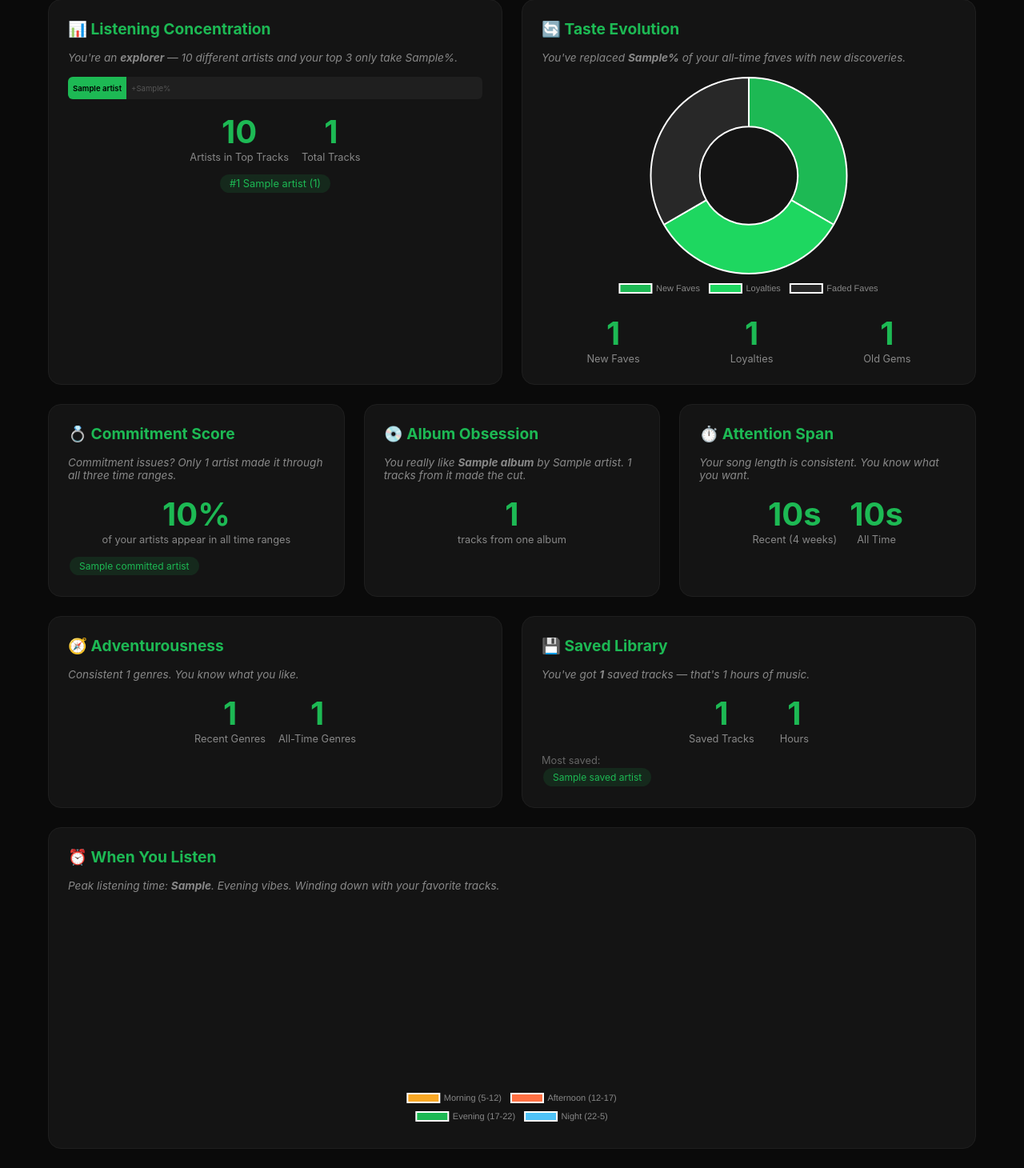
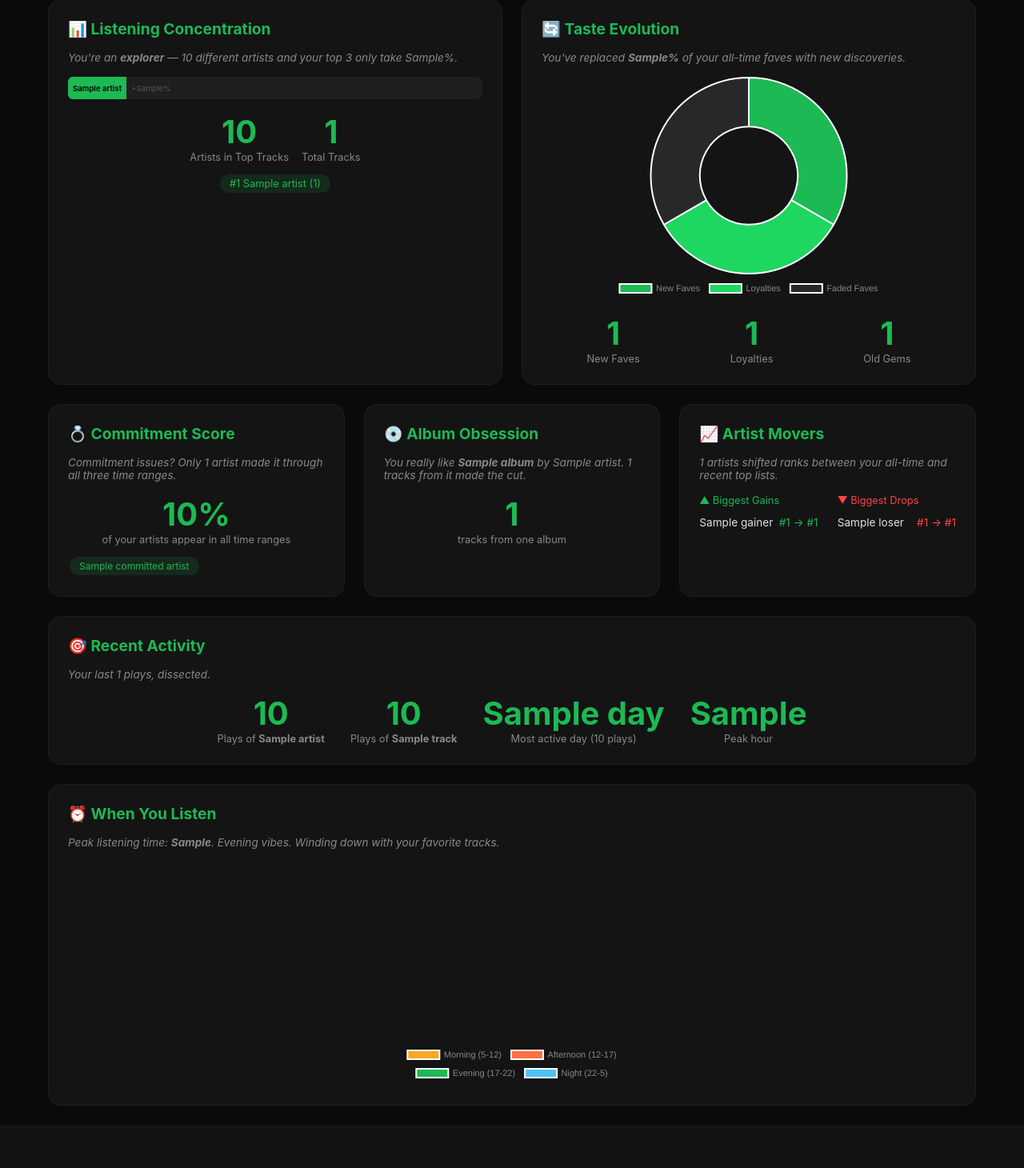
Before and after one commit to neharajbanshi1/TuneScript, a Django app: template templates/dashboard.html in a window 1280 px wide. Shown: the part 314-1774 px from the top of the page at 80% size. After the commit the page ends 1662 px from the top, so only its background shows below. Run offline with Django 5.2, Linux system fonts and the light colour scheme; tables that the repository leaves empty hold one stand-in row (values such as "Sample post"); the template is opened without the code that fills it: values that come from a table or form of the project are taken from there, most other values are stand-ins (such as "Sample title", 1, 10 or a date in 2020).

Commit message:
feat: replace adventurousness/attention/library with artist movers & recent play stats

```diff
--- a/templates/dashboard.html
+++ b/templates/dashboard.html
@@ -175,80 +175,65 @@
     </div>
 
     <div class="card">
-        <h2>⏱️ Attention Span</h2>
+        <h2>📈 Artist Movers</h2>
+        {% if artist_movers.total_movers > 0 %}
         <p class="witty-tag">
-            {% if attention_span.diff_secs > 15 %}
-                Your recent tracks are <strong>{{ attention_span.diff_secs }}s shorter</strong> than your all-time faves. TikTok brain?
-            {% elif attention_span.diff_secs < -15 %}
-                You're listening to longer songs lately. Committing to the journey.
-            {% else %}
-                Your song length is consistent. You know what you want.
+            {{ artist_movers.total_movers }} artists shifted ranks between your all-time and recent top lists.
+        </p>
+        <div style="display: flex; gap: 24px;">
+            {% if artist_movers.top_gainers %}
+            <div style="flex: 1;">
+                <p style="font-size: 0.8rem; color: #1db954; margin-bottom: 8px;">▲ Biggest Gains</p>
+                {% for m in artist_movers.top_gainers %}
+                <div style="display: flex; justify-content: space-between; padding: 4px 0; font-size: 0.85rem; border-bottom: 1px solid #1a1a1a;">
+                    <span>{{ m.name }}</span>
+                    <span style="color: #1db954;">#{{ m.old_rank }} → #{{ m.new_rank }}</span>
+                </div>
+                {% endfor %}
+            </div>
             {% endif %}
-        </p>
-        <div style="display: flex; gap: 16px; justify-content: center; text-align: center;">
-            <div>
-                <div class="stat-number">{{ attention_span.short_term_secs|floatformat:0 }}s</div>
-                <div class="stat-label">Recent (4 weeks)</div>
+            {% if artist_movers.top_losers %}
+            <div style="flex: 1;">
+                <p style="font-size: 0.8rem; color: #ff4444; margin-bottom: 8px;">▼ Biggest Drops</p>
+                {% for m in artist_movers.top_losers %}
+                <div style="display: flex; justify-content: space-between; padding: 4px 0; font-size: 0.85rem; border-bottom: 1px solid #1a1a1a;">
+                    <span>{{ m.name }}</span>
+                    <span style="color: #ff4444;">#{{ m.old_rank }} → #{{ m.new_rank }}</span>
+                </div>
+                {% endfor %}
             </div>
-            <div>
-                <div class="stat-number">{{ attention_span.long_term_secs|floatformat:0 }}s</div>
-                <div class="stat-label">All Time</div>
-            </div>
+            {% endif %}
+        </div>
+        {% else %}
+        <p class="witty-tag">Your top artists haven't moved much. Consistent taste.</p>
+        {% endif %}
+    </div>
+</div>
+
+{% if recent_plays %}
+<div class="card">
+    <h2>🎯 Recent Activity</h2>
+    <p class="witty-tag">Your last {{ recent_plays.total_plays }} plays, dissected.</p>
+    <div style="display: flex; gap: 32px; flex-wrap: wrap; justify-content: center; text-align: center;">
+        <div>
+            <div class="stat-number">{{ recent_plays.top_artist.plays }}</div>
+            <div class="stat-label">Plays of <strong>{{ recent_plays.top_artist.name }}</strong></div>
+        </div>
+        <div>
+            <div class="stat-number">{{ recent_plays.top_track.plays }}</div>
+            <div class="stat-label">Plays of <strong>{{ recent_plays.top_track.name }}</strong></div>
+        </div>
+        <div>
+            <div class="stat-number">{{ recent_plays.top_day.name }}</div>
+            <div class="stat-label">Most active day ({{ recent_plays.top_day.plays }} plays)</div>
+        </div>
+        <div>
+            <div class="stat-number">{{ recent_plays.peak_hour }}</div>
+            <div class="stat-label">Peak hour</div>
         </div>
     </div>
 </div>
-
-<div class="grid-2">
-    <div class="card">
-        <h2>🧭 Adventurousness</h2>
-        <p class="witty-tag">
-            {% if adventurousness.trend == 'expanding' %}
-                Your palette is <strong>expanding</strong> — {{ adventurousness.ranges.short_term.count }} genres now vs {{ adventurousness.ranges.long_term.count }} historically.
-            {% elif adventurousness.trend == 'narrowing' %}
-                You're <strong>honing in</strong> — {{ adventurousness.ranges.short_term.count }} genres lately vs {{ adventurousness.ranges.long_term.count }} historically.
-            {% else %}
-                Consistent {{ adventurousness.ranges.short_term.count }} genres. You know what you like.
-            {% endif %}
-        </p>
-        <div style="display: flex; gap: 16px; justify-content: center; text-align: center;">
-            <div>
-                <div class="stat-number">{{ adventurousness.ranges.short_term.count }}</div>
-                <div class="stat-label">Recent Genres</div>
-            </div>
-            <div>
-                <div class="stat-number">{{ adventurousness.ranges.long_term.count }}</div>
-                <div class="stat-label">All-Time Genres</div>
-            </div>
-        </div>
-    </div>
-
-    {% if library_stats %}
-    <div class="card">
-        <h2>💾 Saved Library</h2>
-        <p class="witty-tag">
-            You've got <strong>{{ library_stats.total_tracks }}</strong> saved tracks — that's {{ library_stats.total_hours }} hours of music.
-        </p>
-        <div style="display: flex; gap: 32px; align-items: center; justify-content: center; text-align: center;">
-            <div>
-                <div class="stat-number">{{ library_stats.total_tracks }}</div>
-                <div class="stat-label">Saved Tracks</div>
-            </div>
-            <div>
-                <div class="stat-number">{{ library_stats.total_hours }}</div>
-                <div class="stat-label">Hours</div>
-            </div>
-        </div>
-        {% if library_stats.top_saved_artists %}
-        <div style="margin-top: 12px;">
-            <p style="font-size: 0.8rem; color: #666;">Most saved:</p>
-            {% for name in library_stats.top_saved_artists %}
-            <span class="badge">{{ name }}</span>
-            {% endfor %}
-        </div>
-        {% endif %}
-    </div>
-    {% endif %}
-</div>
+{% endif %}
 
 {% if listening_times %}
 <div class="card">
```
Also changed, not shown: spotify_data/views.py (+57 -49 lines).
